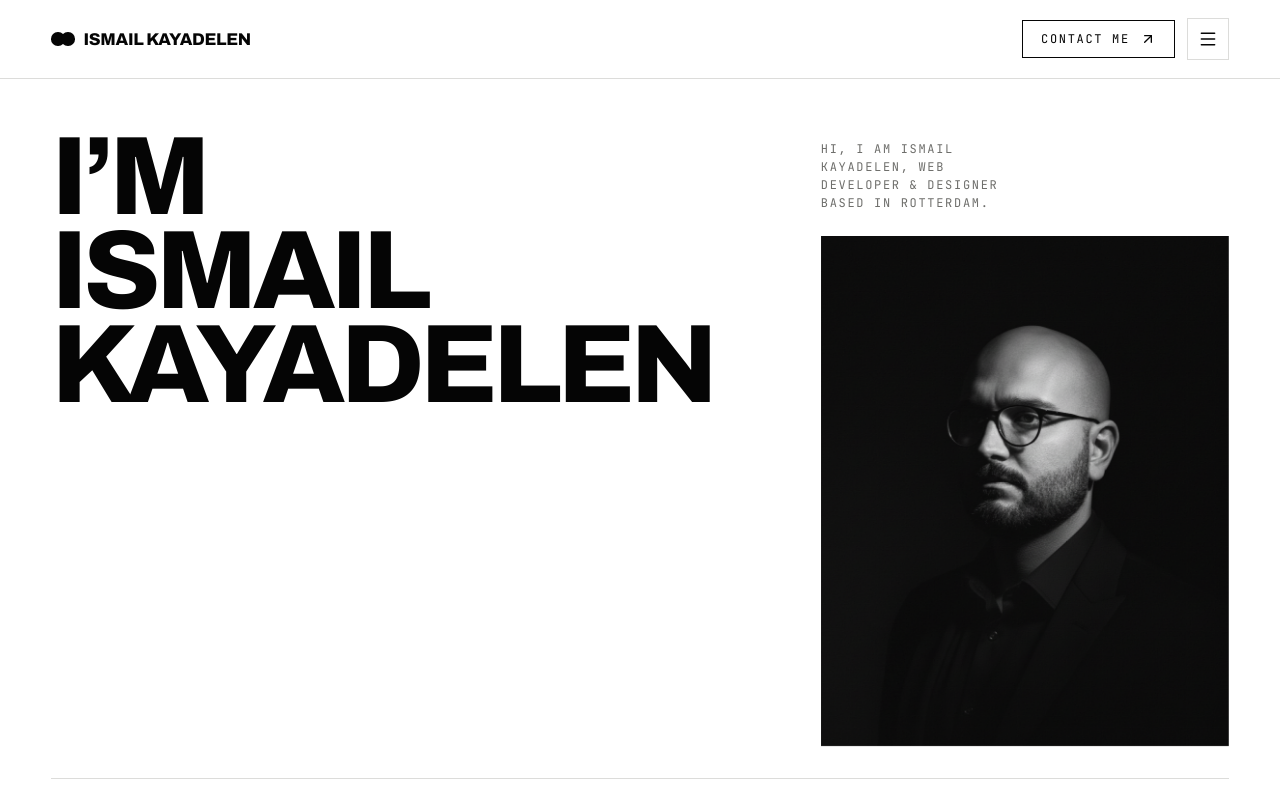
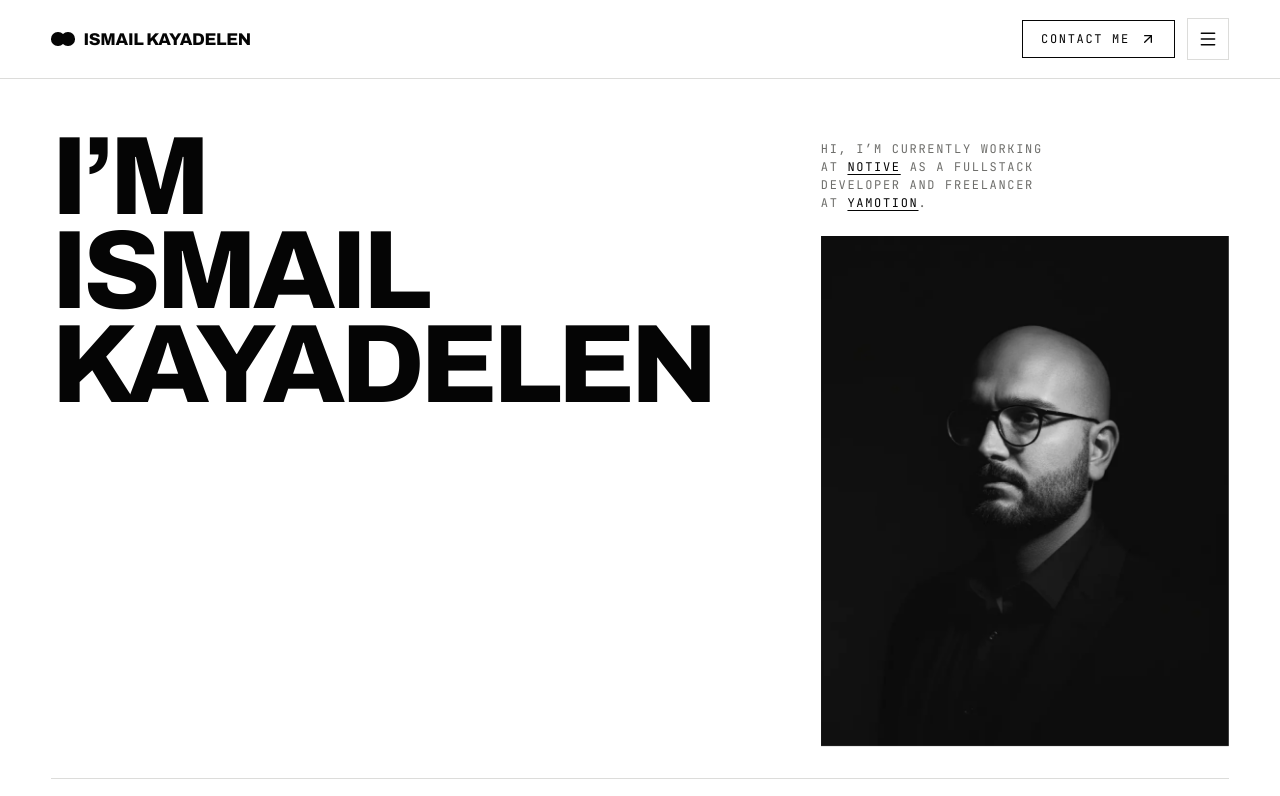
Before and after one commit to IsmailYaman/portfolio-2026-refresh, a Next.js app: page / in a window 1280 px wide. Shown: the top 796 px of the page. Built offline with nearby package versions, Linux system fonts and the light colour scheme.

Commit message:
Update hero copy with Notive/YAMOTION links, fix stuck cursor label on card navigation
WorkCard now resets the cursor label on click, since navigating away never
fires onMouseLeave when the mouse stays over the card as the page changes.

```diff
--- a/app/page.tsx
+++ b/app/page.tsx
@@ -31,8 +31,16 @@ function Hero() {
           </h1>
         </div>
         <div style={{ display: "flex", flexDirection: "column", gap: "var(--ev-space-5)", paddingTop: "10px" }}>
-          <p className="ev-label" style={{ margin: 0, maxWidth: "26ch" }}>
-            Hi, I am {SITE.name}, {SITE.tagline}.
+          <p className="ev-label" style={{ margin: 0, maxWidth: "34ch" }}>
+            Hi, I&rsquo;m currently working at{" "}
+            <a href="https://notive.nl" style={{ color: "var(--ev-text-primary)", textDecoration: "underline", textUnderlineOffset: "3px" }}>
+              Notive
+            </a>{" "}
+            as a fullstack developer and freelancer at{" "}
+            <a href="https://yamotion.com" style={{ color: "var(--ev-text-primary)", textDecoration: "underline", textUnderlineOffset: "3px" }}>
+              YAMOTION
+            </a>
+            .
           </p>
           <div style={{ position: "relative", width: "100%", aspectRatio: "4 / 5" }}>
             <Image src="/portrait.png" alt="Portrait of Ismail Kayadelen" fill sizes="(max-width: 768px) 100vw, 34vw" style={{ objectFit: "cover" }} priority />
--- a/components/content/work-card.tsx
+++ b/components/content/work-card.tsx
@@ -40,6 +40,7 @@ export function WorkCard({
         setHover(false);
         setCursorLabel(null);
       }}
+      onClick={() => setCursorLabel(null)}
       style={{ display: "flex", flexDirection: "column", gap: "var(--ev-space-4)", color: "inherit", ...style }}
       {...rest}
     >
```
Also changed, not shown: public/portrait.png.
